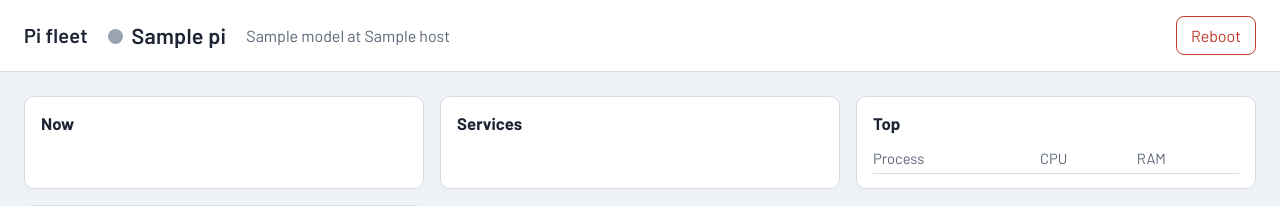
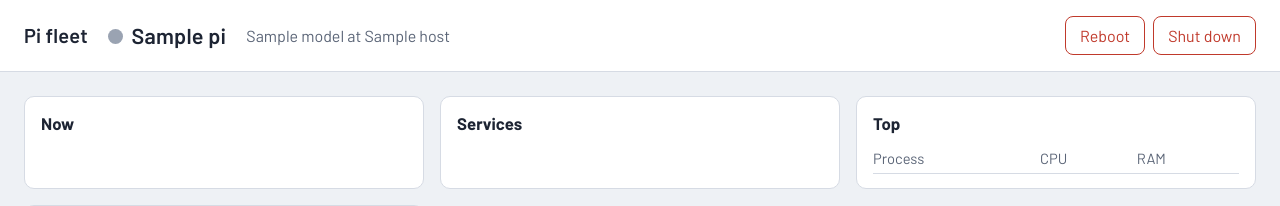
Before and after one commit to automaticdai/rpi-dashboard, a Python web app: template dashboard/rpidash_dashboard/templates/detail.html in a window 1280 px wide. Shown: the top 206 px of the page. Run offline with Jinja, Linux system fonts and the light colour scheme; the template is opened without the code that fills it: most values are stand-ins (such as "Sample title", 1, 10 or a date in 2020); lists and menus that the app fills with data are empty.

Commit message:
feat(dashboard): Shut down button, green-to-red heat edge, safe number formatting; private config for Pi-hosted dashboard
Co-Authored-By: Claude Opus 5.5 <noreply@anthropic.com>

```diff
--- a/dashboard/rpidash_dashboard/static/app.js
+++ b/dashboard/rpidash_dashboard/static/app.js
@@ -26,7 +26,7 @@ function toast(msg) {
 }
 
 function bytes(n) {
-  if (n == null) return "–";
+  if (typeof n !== "number" || !Number.isFinite(n)) return "–";
   const u = ["B", "KB", "MB", "GB", "TB"];
   let i = 0;
   while (n >= 1024 && i < u.length - 1) { n /= 1024; i++; }
@@ -34,7 +34,9 @@ function bytes(n) {
 }
 const rate = (n) => (n == null ? "–" : `${bytes(n)}/s`);
 const pct = (n) => (n == null ? "–" : `${Math.round(n)}%`);
-const temp = (n) => (n == null ? "–" : `${n.toFixed(1)}°`);
+// Agent data is untrusted: never call number methods on something that might not be a number.
+const fixed = (v, d) => (typeof v === "number" && Number.isFinite(v) ? v.toFixed(d) : "–");
+const temp = (n) => (n == null ? "–" : `${fixed(n, 1)}°`);
 
 function duration(s) {
   if (s == null) return "–";
@@ -49,19 +51,17 @@ function ago(iso) {
 }
 
 // Card edge colour: blue when cool, amber when warm, red when hot. Never green.
-// A neutral slate step sits between blue and amber: blending them directly gives a muddy green.
-const HEAT_STOPS = [[35, [59, 130, 196]], [48, [140, 148, 165]], [58, [224, 165, 38]], [70, [214, 69, 65]]];
+// Card edge colour: green when cool, amber when warm, red when hot (hue blended between stops).
+const HEAT_STOPS = [[45, 135], [58, 40], [70, 0]]; // [°C, hue]
 function heat(t) {
-  if (t == null) return null;
-  if (t <= HEAT_STOPS[0][0]) return `rgb(${HEAT_STOPS[0][1]})`;
-  for (let i = 1; i < HEAT_STOPS.length; i++) {
-    const [t1, c1] = HEAT_STOPS[i], [t0, c0] = HEAT_STOPS[i - 1];
-    if (t <= t1) {
-      const x = (t - t0) / (t1 - t0);
-      return `rgb(${c0.map((v, k) => Math.round(v + (c1[k] - v) * x))})`;
-    }
+  if (typeof t !== "number") return null;
+  let hue = HEAT_STOPS[0][1];
+  if (t >= HEAT_STOPS.at(-1)[0]) hue = HEAT_STOPS.at(-1)[1];
+  else for (let i = 1; i < HEAT_STOPS.length; i++) {
+    const [t0, h0] = HEAT_STOPS[i - 1], [t1, h1] = HEAT_STOPS[i];
+    if (t > t0 && t <= t1) hue = h0 + ((h1 - h0) * (t - t0)) / (t1 - t0);
   }
-  return `rgb(${HEAT_STOPS.at(-1)[1]})`;
+  return `hsl(${Math.round(hue)} 62% 45%)`;
 }
 
 const memPct = (s) => (s && s.mem_total ? (s.mem_used / s.mem_total) * 100 : null);
@@ -328,7 +328,7 @@ function renderLive(p) {
   dot.title = STATUS_TEXT[p.status];
   const s = p.live && p.live.sample;
   const rows = s ? [
-    ["Status", STATUS_TEXT[p.status]], ["Temperature", temp(s.temp_c)], ["CPU", `${pct(s.cpu_pct)} (load ${s.load1.toFixed(2)})`],
+    ["Status", STATUS_TEXT[p.status]], ["Temperature", temp(s.temp_c)], ["CPU", `${pct(s.cpu_pct)} (load ${fixed(s.load1, 2)})`],
     ["RAM", `${bytes(s.mem_used)} of ${bytes(s.mem_total)}`], ["Swap", bytes(s.swap_used)], ["Disk", pct(s.disk_pct)],
     ["Network", `↓ ${rate(s.net_rx_bps)}  ↑ ${rate(s.net_tx_bps)}`], ["Uptime", duration(p.live.uptime_s)],
     ["Fan", s.fan_rpm == null ? "No sensor" : `${s.fan_rpm} rpm`],
@@ -343,7 +343,7 @@ function renderLive(p) {
     <td class="actions">${["start", "stop", "restart"].map((a) => `<button class="small" data-svc="${esc(sv.name)}" data-action="${a}">${a[0].toUpperCase() + a.slice(1)}</button>`).join(" ")}</td></tr>`).join("");
 
   const top = (p.live && p.live.top) || [];
-  $("#top tbody").innerHTML = top.map((t) => `<tr><td>${esc(t.name)} <span class="muted">${t.pid}</span></td><td class="num">${t.cpu_pct.toFixed(1)}%</td><td class="num">${t.mem_pct.toFixed(1)}%</td></tr>`).join("");
+  $("#top tbody").innerHTML = top.map((t) => `<tr><td>${esc(t.name)} <span class="muted">${esc(t.pid)}</span></td><td class="num">${fixed(t.cpu_pct, 1)}%</td><td class="num">${fixed(t.mem_pct, 1)}%</td></tr>`).join("");
 }
 
 function renderSpec(spec) {
@@ -386,6 +386,12 @@ function detail(id, spec) {
     try { await api("POST", `/api/pis/${encodeURIComponent(id)}/reboot`); toast(`Rebooting ${name}`); }
     catch (err) { toast(`Reboot failed: ${err.message}`); }
   });
+  $("#shutdown").addEventListener("click", async () => {
+    const name = document.querySelector(".pi-title").textContent.trim();
+    if (!confirm(`Shut down ${name} now? It stays off until someone unplugs and reconnects its power; the dashboard can't turn it back on.`)) return;
+    try { await api("POST", `/api/pis/${encodeURIComponent(id)}/shutdown`); toast(`Shutting down ${name}`); }
+    catch (err) { toast(`Shut down failed: ${err.message}`); }
+  });
   document.querySelectorAll(".seg button").forEach((b) => b.addEventListener("click", () => {
     document.querySelectorAll(".seg button").forEach((x) => x.setAttribute("aria-pressed", String(x === b)));
     currentRange = b.dataset.range;
--- a/dashboard/rpidash_dashboard/static/style.css
+++ b/dashboard/rpidash_dashboard/static/style.css
@@ -55,7 +55,8 @@ button {
   background: var(--accent); color: #fff; cursor: pointer;
 }
 button.quiet { background: transparent; color: var(--accent); }
-button.danger { margin-left: auto; background: transparent; color: var(--bad); border-color: var(--bad); }
+button.danger { background: transparent; color: var(--bad); border-color: var(--bad); }
+.power { margin-left: auto; display: flex; gap: 8px; }
 button.small { padding: 3px 9px; font-size: .85rem; background: transparent; color: var(--accent); }
 button:disabled { opacity: .5; cursor: wait; }
 
--- a/dashboard/rpidash_dashboard/templates/detail.html
+++ b/dashboard/rpidash_dashboard/templates/detail.html
@@ -3,7 +3,10 @@
 {% block header %}
   <h1 class="pi-title"><span id="status-dot" class="dot"></span>{{ pi.hostname }}</h1>
   <span class="summary">{{ (pi.spec or {}).get("model", "") }} at {{ pi.host }}</span>
-  <button id="reboot" class="danger">Reboot</button>
+  <div class="power">
+    <button id="reboot" class="danger">Reboot</button>
+    <button id="shutdown" class="danger">Shut down</button>
+  </div>
 {% endblock %}
 {% block main %}
 <div class="detail">
```
Also changed, not shown: README.md, 1 other file.
